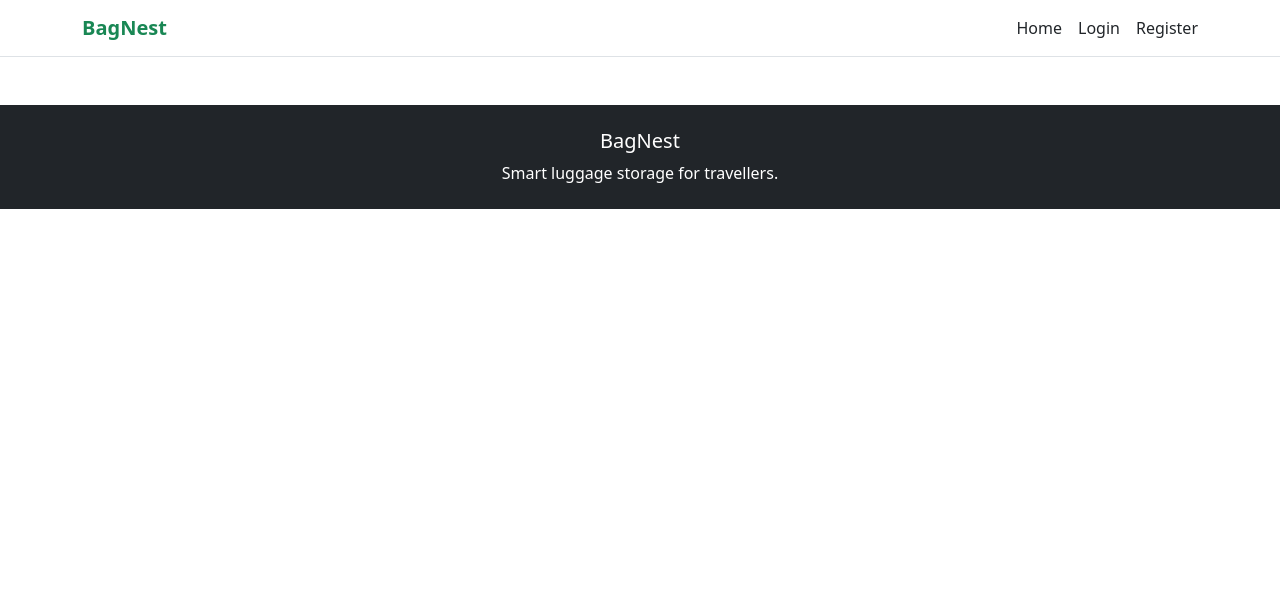
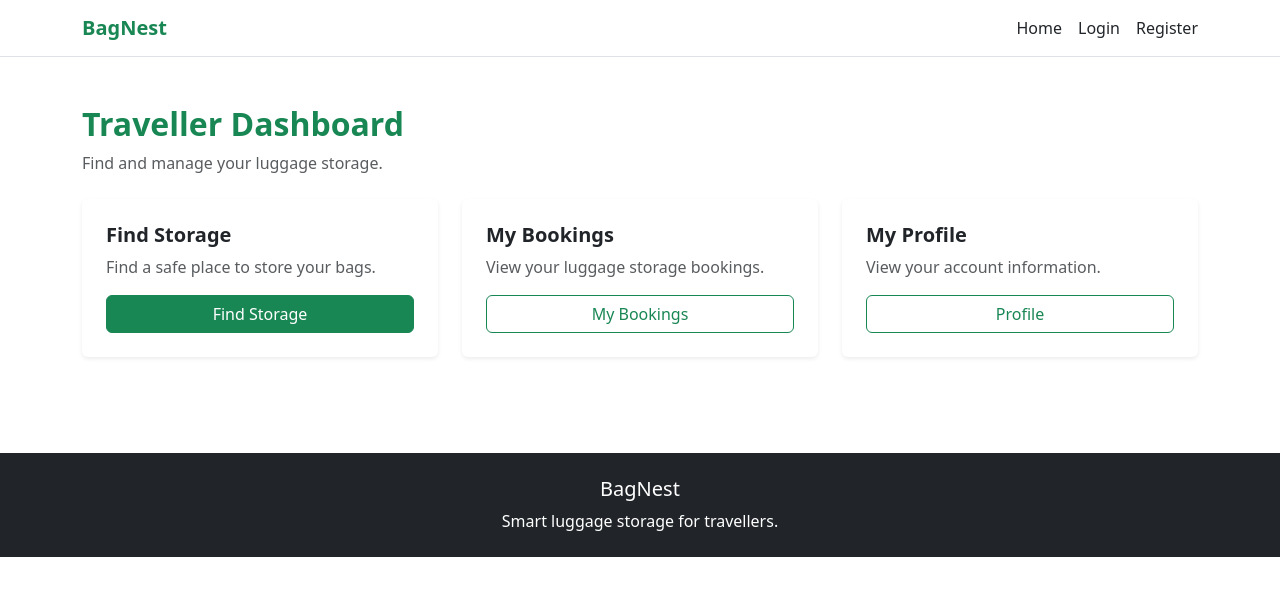
Before and after one commit to paviththira-vinayagamoorthy/BagNest, a React (Vite) app in the folder frontend/hackathon_projects/: page /traveller-dashboard in a window 1280 px wide. Shown: the top 596 px of the page. Built offline with nearby package versions, Linux system fonts and the light colour scheme.

Commit message:
traveller dashboard layout created

```diff
--- a/frontend/hackathon_projects/src/pages/TravellerDashboard.jsx
+++ b/frontend/hackathon_projects/src/pages/TravellerDashboard.jsx
@@ -0,0 +1,80 @@
+function TravellerDashboard() {
+  // Traveller dashboard main section
+  return (
+    <section className="py-5">
+
+      {/* Dashboard content-a center-la maintain panna container */}
+      <div className="container">
+
+        {/* Dashboard heading */}
+        <div className="mb-4">
+          <h2 className="fw-bold text-success">
+            Traveller Dashboard
+          </h2>
+
+          <p className="text-muted">
+            Find and manage your luggage storage.
+          </p>
+        </div>
+
+        {/* Dashboard summary cards */}
+        <div className="row g-4">
+
+          {/* Find storage card */}
+          <div className="col-md-4">
+            <div className="card border-0 shadow-sm h-100 p-4">
+              <h5 className="fw-bold">
+                Find Storage
+              </h5>
+
+              <p className="text-muted">
+                Find a safe place to store your bags.
+              </p>
+
+              <button className="btn btn-success">
+                Find Storage
+              </button>
+            </div>
+          </div>
+
+          {/* My bookings card */}
+          <div className="col-md-4">
+            <div className="card border-0 shadow-sm h-100 p-4">
+              <h5 className="fw-bold">
+                My Bookings
+              </h5>
+
+              <p className="text-muted">
+                View your luggage storage bookings.
+              </p>
+
+              <button className="btn btn-outline-success">
+                My Bookings
+              </button>
+            </div>
+          </div>
+
+          {/* Profile card */}
+          <div className="col-md-4">
+            <div className="card border-0 shadow-sm h-100 p-4">
+              <h5 className="fw-bold">
+                My Profile
+              </h5>
+
+              <p className="text-muted">
+                View your account information.
+              </p>
+
+              <button className="btn btn-outline-success">
+                Profile
+              </button>
+            </div>
+          </div>
+
+        </div>
+      </div>
+    </section>
+  );
+}
+
+export default TravellerDashboard;
--- a/frontend/hackathon_projects/src/routes/AppRoutes.jsx
+++ b/frontend/hackathon_projects/src/routes/AppRoutes.jsx
@@ -3,6 +3,8 @@ import { Routes, Route } from "react-router-dom";
 import LandingPage from "../pages/LandingPage";
 import Login from "../pages/Login";
 import Register from "../pages/Register";
+// Traveller dashboard-a route-la use panna import panrom
+import TravellerDashboard from "../pages/TravellerDashboard";
 
 function AppRoutes() {
   // Website-la entha URL-ku entha page kaatanum nu define panrom
@@ -27,6 +29,12 @@ function AppRoutes() {
          element={<Register />}
     />
 
+    {/* Traveller dashboard URL */}
+        <Route
+           path="/traveller-dashboard"
+           element={<TravellerDashboard />}
+        />
+
     </Routes>
   );
 }
```
